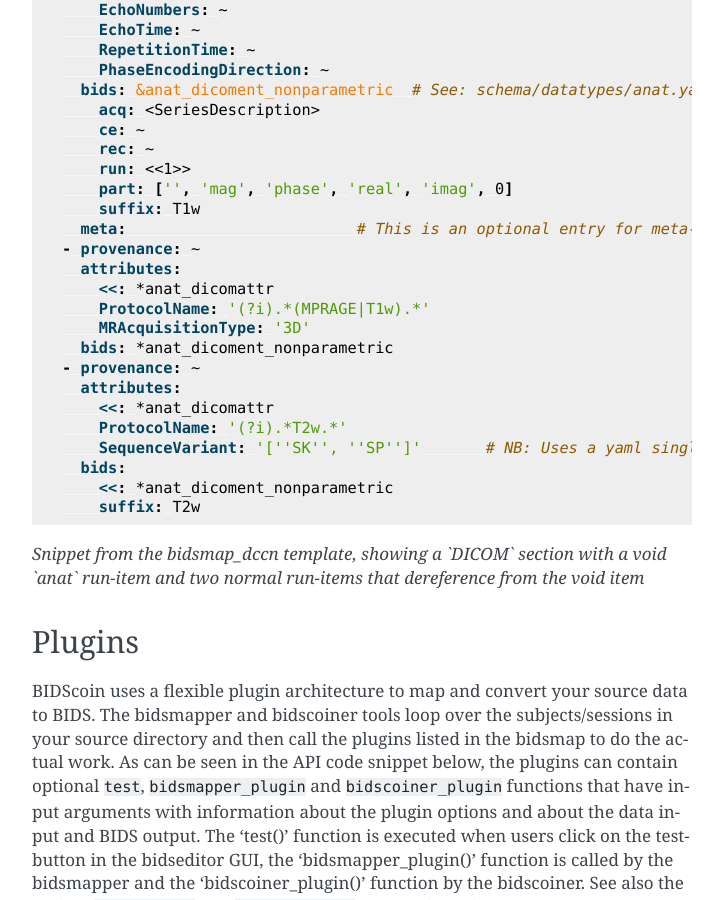
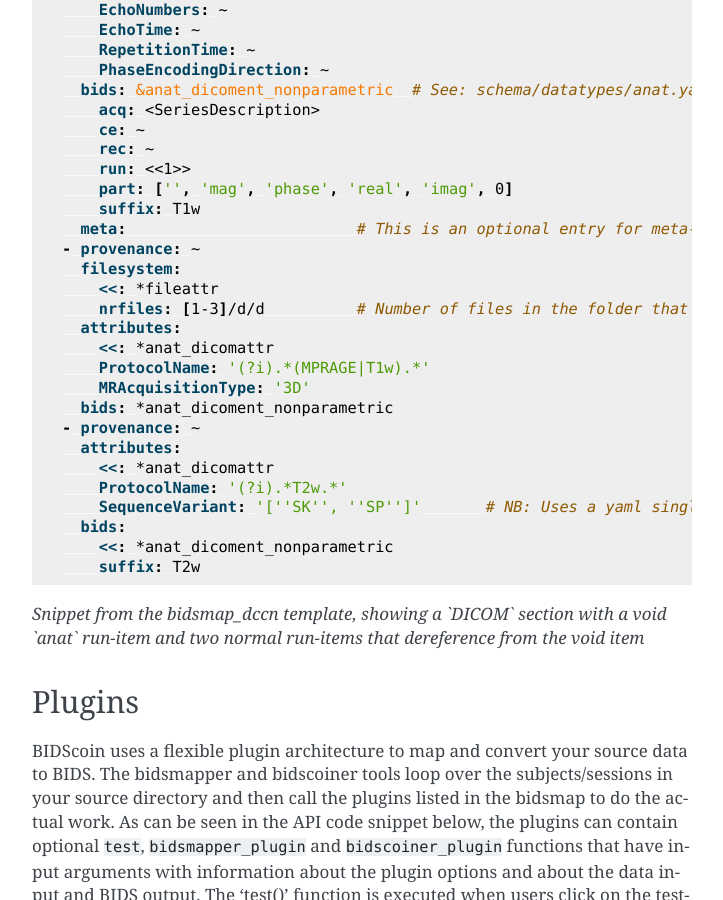
Before and after one commit to Donders-Institute/bidscoin, a Sphinx documentation site: the page built from docs/advanced.rst, in a window 1280 px wide and 900 px high, scrolled down 2771 px. Shown: the whole window, without its empty margins (388-1111 px from the left). Built offline with Sphinx 7.4.7, drawn with Linux system fonts in a browser that asks for light colours.

Commit message:
Minor tweak to show the usage of the `filesystem` dictionary matching

```diff
--- a/docs/advanced.rst
+++ b/docs/advanced.rst
@@ -61,6 +61,9 @@
        suffix: T1w
      meta:                         # This is an optional entry for meta-data that will be appended to the json sidecar files produced by dcm2niix
    - provenance: ~
+     filesystem:
+       <<: *fileattr
+       nrfiles: [1-3]/d/d          # Number of files in the folder that match the above criteria, e.g. "5/d/d" for matching a number between 500-599
      attributes:
        <<: *anat_dicomattr
        ProtocolName: '(?i).*(MPRAGE|T1w).*'
```
